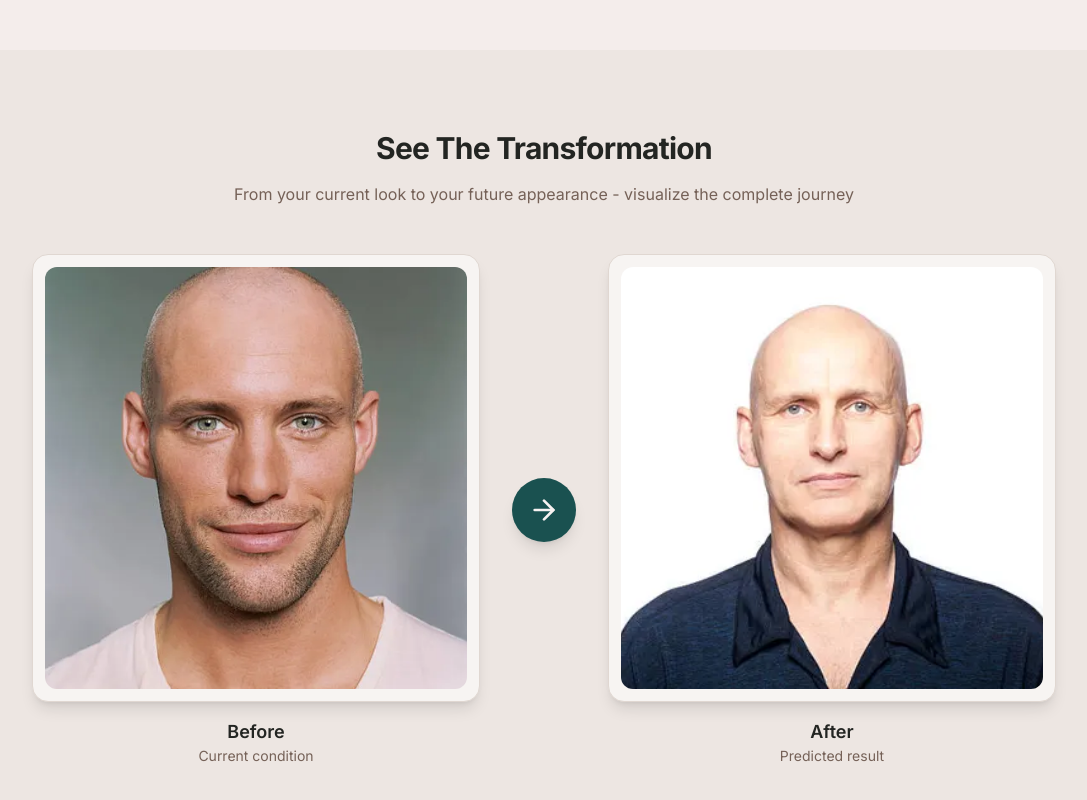
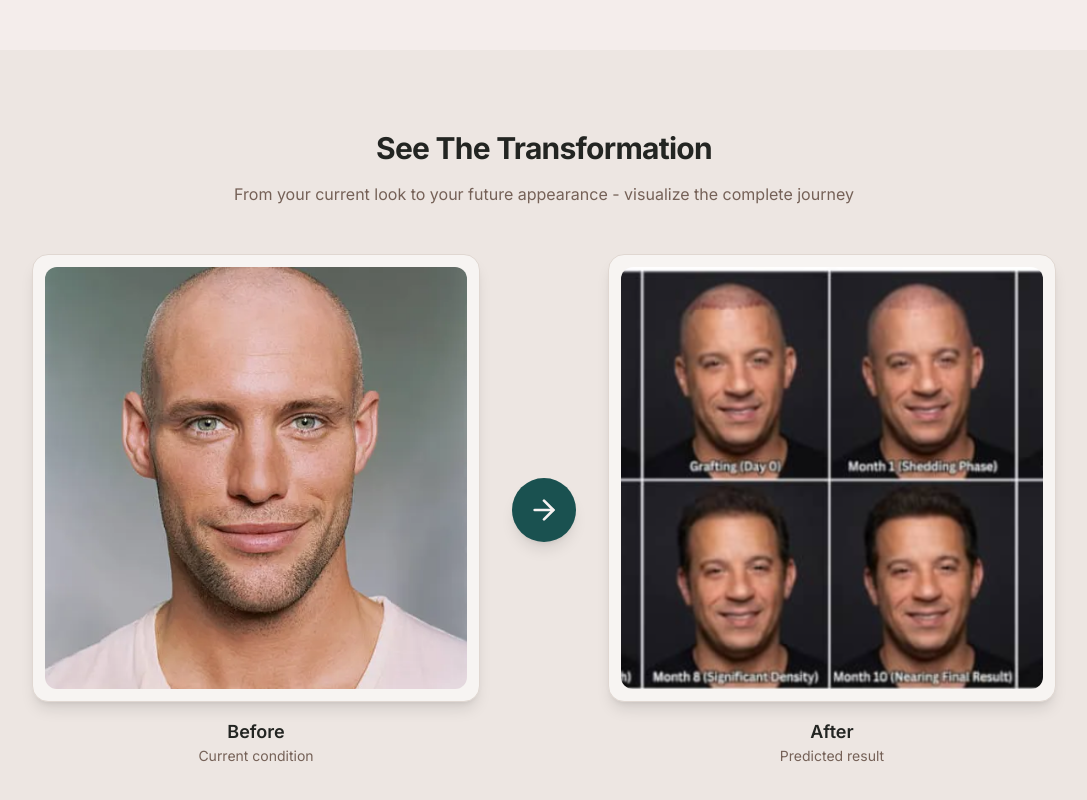
Before and after one commit to fozagtx/surgicalAI, a Next.js app: page / in a window 1280 px wide. Shown: the part 498-1298 px from the top of the page, without its empty margins (96-1183 px from the left). Built offline with nearby package versions, Linux system fonts and the light colour scheme.

Commit message:
Use progression grid image for after comparison

```diff
--- a/app/page.tsx
+++ b/app/page.tsx
@@ -79,7 +79,7 @@ export default function Home() {
             <div className="flex-1 max-w-md">
               <div className="bg-card rounded-2xl shadow-lg p-3 border border-border">
                 <img
-                  src="/after.png"
+                  src="/image.png"
                   alt="After - Final result prediction"
                   className="w-full rounded-xl aspect-square object-cover"
                 />
```
